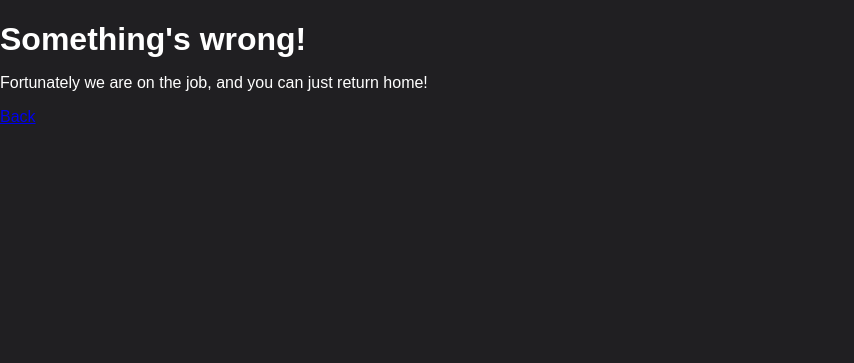
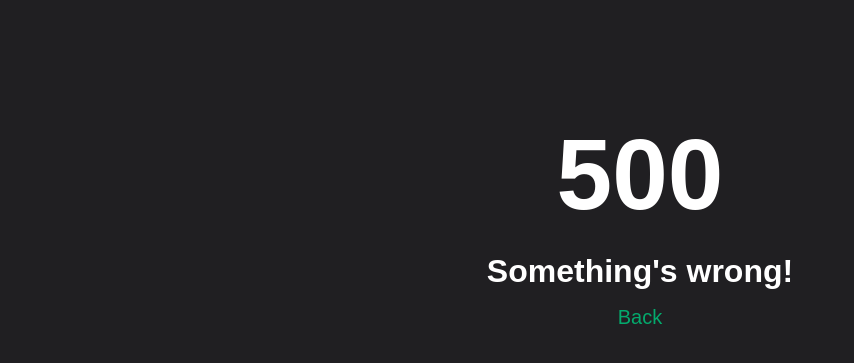
Before and after one commit to liamLatour/DynamicQRCode, a Flask app: template templates/errors/500.html in a window 1280 px wide. Shown: the top 363 px of the page, without its empty margins (0-854 px from the left). Run offline with Flask 2, Linux system fonts and the light colour scheme; the template is opened without the code that fills it, so the values that code supplies are empty.

Commit message:
Corrected 400/500 style and routing

```diff
--- a/static/style.css
+++ b/static/style.css
@@ -15,6 +15,16 @@ body{
     text-align: center;
     margin-top: 40px;
     padding: 10px;
+}
+
+.big-number{
+    font-size: 100px;
+}
+
+a{
+    text-decoration: none;
+    color: #04AA6D;
+    font-size: 20px;
 }
 
 h1{
--- a/templates/errors/500.html
+++ b/templates/errors/500.html
@@ -1,6 +1,8 @@
 {% extends 'layouts/main.html' %}
 {% block content %}
+<div class="page-header">
+  <h1 class="big-number">500</h1>
   <h1>Something's wrong!</h1>
-  <p>Fortunately we are on the job, and you can just return home!</p>
-  <p><a href="{{url_for('home')}}">Back</a></p>
+  <p><a href="/">Back</a></p>
+</div>
 {% endblock %}
```
Also changed, not shown: templates/errors/404.html (+5 -3 lines).
